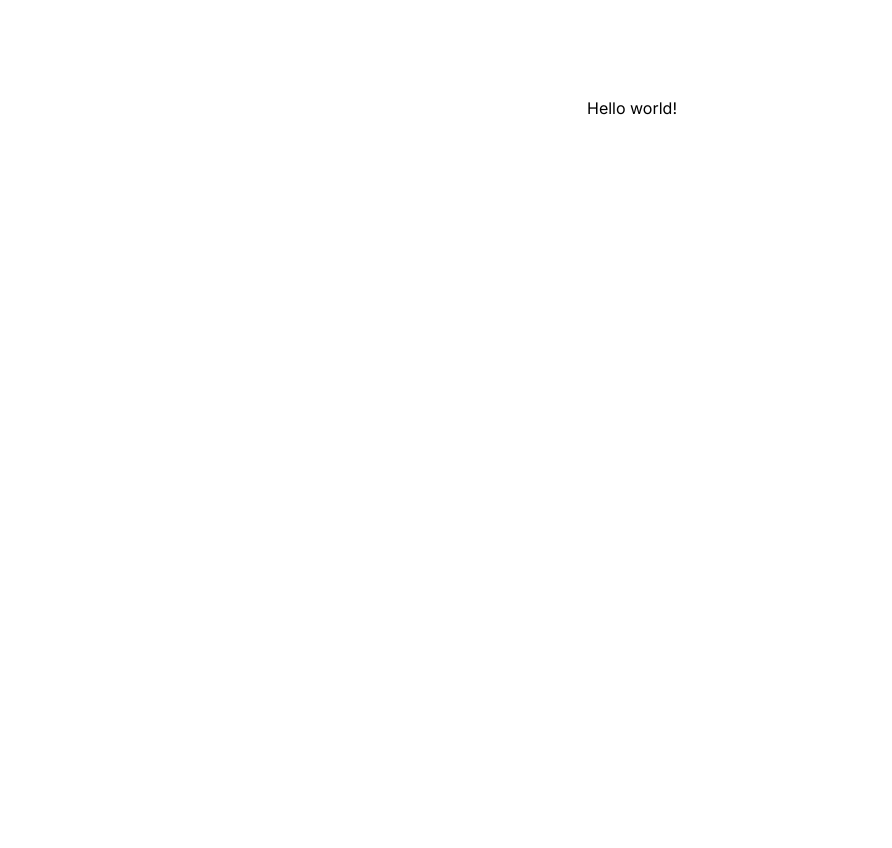
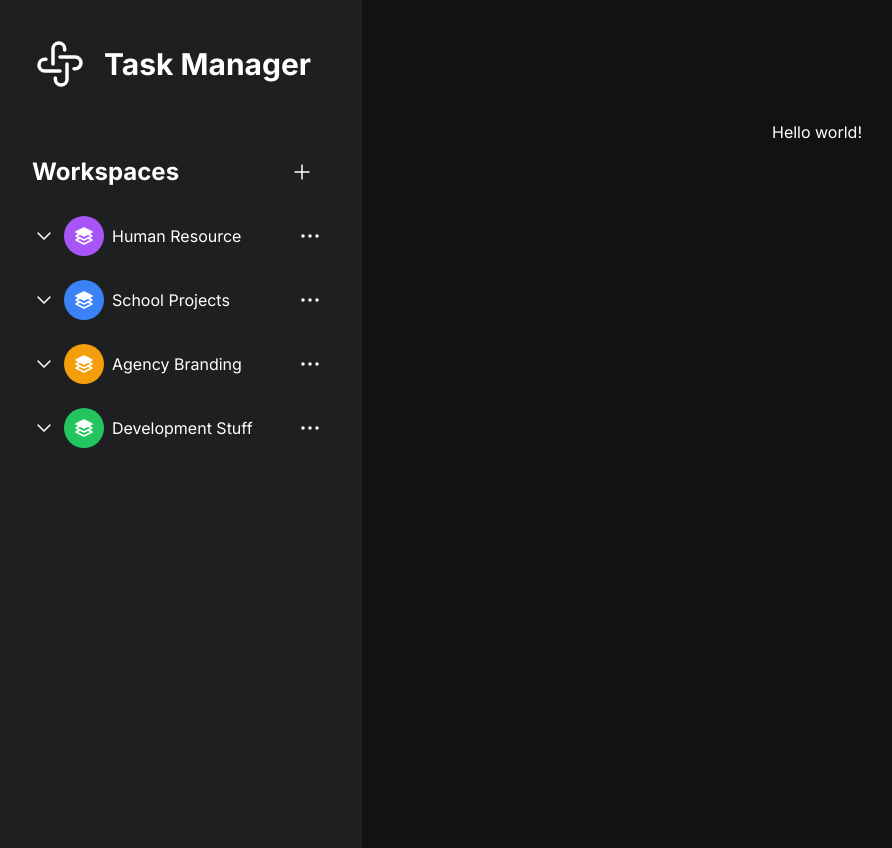
Before and after one commit to MaximoJSDev/Task-Manager, a Next.js app: page / in a window 1280 px wide. Shown: the whole page, without its empty margins (8-900 px from the left). Before the commit the page ends 800 px from the top, so only its background shows below. Built offline with nearby package versions, Linux system fonts and the light colour scheme.

Commit message:
Agrega el Aside

```diff
--- /dev/null
+++ b/src/app/components/Aside.jsx
@@ -0,0 +1,59 @@
+export function Aside() {
+
+  return (
+    <div className="w-[370px] px-10">
+      <h3 className="h-[80px] bold text-3xl font-bold	flex items-center gap-4 mb-[48px]">
+        <img className="w-14 h-14" src="/app.svg" alt="logo" />
+        Task Manager
+      </h3>
+      <h3 className="flex justify-between items-center text-2xl font-bold">
+        Workspaces
+        <div className="p-2 rounded-full transition duration-200 hover:bg-black/10 cursor-pointer">
+          <img src="/add.svg" alt="" />
+        </div>
+      </h3>
+      <ul className="flex flex-col gap-6 mt-6">
+        <li className="flex items-center justify-between cursor-pointer">
+          <div className="flex items-center gap-2">
+            <img className="" src="/down.svg" alt="down" />
+            <picture className="p-[8px] bg-purple-500 rounded-full">
+              <img className="w-6 h-6" src="/workspace.svg" alt="workspace" />
+            </picture>
+            <span>Human Resource</span>
+          </div>
+          <img src="/dots.svg" alt="" />
+        </li>
+        <li className="flex items-center justify-between gap-2 cursor-pointer">
+          <div className="flex items-center gap-2">
+            <img className="" src="/down.svg" alt="down" />
+            <picture className="p-[8px] bg-blue-500 rounded-full">
+              <img className="w-6 h-6" src="/workspace.svg" alt="workspace" />
+            </picture>
+            <span>School Projects</span>
+          </div>
+          <img src="/dots.svg" alt="" />
+        </li>
+        <li className="flex items-center justify-between gap-2 cursor-pointer">
+          <div className="flex items-center gap-2">
+            <img className="" src="/down.svg" alt="down" />
+            <picture className="p-[8px] bg-amber-500 rounded-full">
+              <img className="w-6 h-6" src="/workspace.svg" alt="workspace" />
+            </picture>
+            <span>Agency Branding</span>
+          </div>
+          <img src="/dots.svg" alt="" />
+        </li>
+        <li className="flex items-center justify-between gap-2 cursor-pointer">
+          <div className="flex items-center gap-2">
+            <img className="" src="/down.svg" alt="down" />
+            <picture className="p-[8px] bg-green-500 rounded-full">
+              <img className="w-6 h-6" src="/workspace.svg" alt="workspace" />
+            </picture>
+            <span>Development Stuff</span>
+          </div>
+          <img src="/dots.svg" alt="" />
+        </li>
+      </ul>
+    </div>
+  )
+}
--- a/src/app/layout.js
+++ b/src/app/layout.js
@@ -1,5 +1,6 @@
 import { Inter } from "next/font/google";
 import "./globals.css";
+import { Aside } from "./components/Aside";
 
 const inter = Inter({ subsets: ["latin"] });
 
@@ -11,7 +12,17 @@ export const metadata = {
 export default function RootLayout({ children }) {
   return (
     <html lang="en">
-      <body className={inter.className}>{children}</body>
+      <body className={inter.className}>
+      <div className="absolute top-0 -z-10 h-full w-full bg-[#fafafa]"><div className="absolute bottom-auto left-auto right-0 top-0 h-[500px] w-[500px] -translate-x-[30%] translate-y-[20%] rounded-full bg-[rgba(173,109,244,0.5)] opacity-50 blur-[80px]"></div></div>
+        <div id="app" className="relative flex text-white">
+          <aside className="py-6  bg-[#1d1f21]">
+            <Aside />
+          </aside>
+          <main className="relative grow px-20 py-6 bg-[#101214]">
+            {children}
+          </main>
+        </div>
+      </body>
     </html>
   );
 }
```
